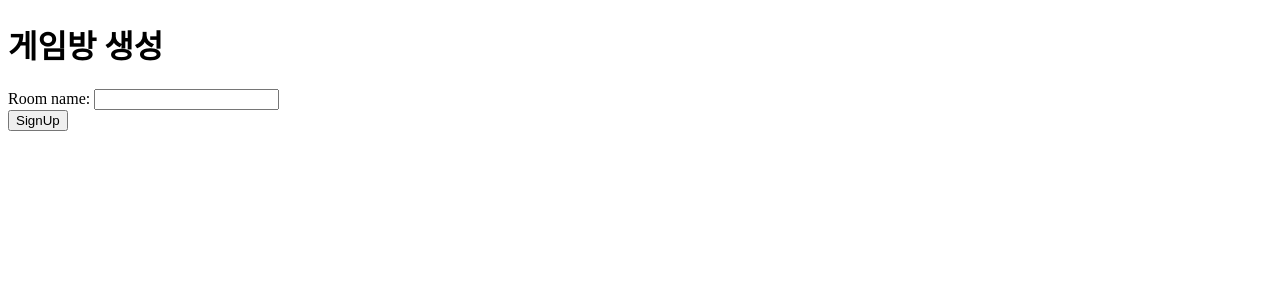
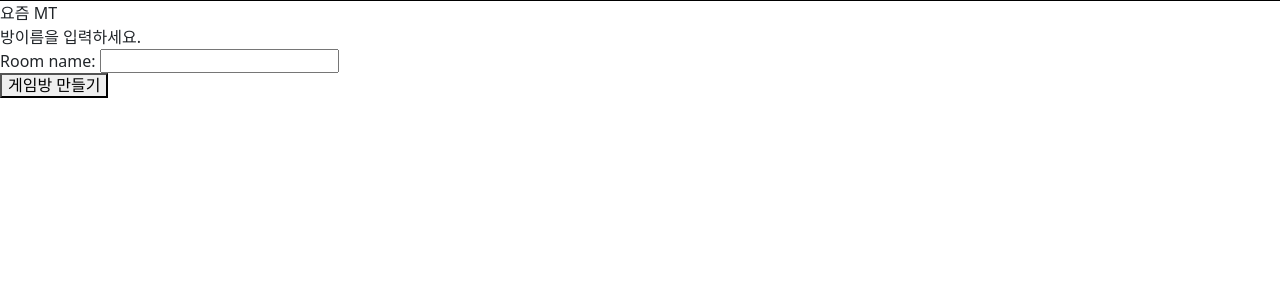
Before and after one commit to Pirogramming-20/YM, a Django app: page /chatting-room/create in a window 1280 px wide. Shown: the top 300 px of the page. Run offline with Django 5.2, Linux system fonts and the light colour scheme; some libraries are stand-ins or nearby versions; some web fonts are replaced.

Commit message:
[design] : chatting room create page

```diff
--- a/server/templates/chattings/create.html
+++ b/server/templates/chattings/create.html
@@ -1,15 +1,27 @@
-<!DOCTYPE html>
-<html lang="en">
-  <head>
-    <meta charset="UTF-8" />
-    <meta name="viewport" content="width=device-width, initial-scale=1.0" />
-    <title>Document</title>
-  </head>
-  <body>
-    <form method="POST" action="" class="signup-block">
-      <h1>게임방 생성</h1>
-      {% csrf_token %} {{room }}
-      <input type="submit" value="SignUp" class="btn-neon sbmit-btn" />
-    </form>
-  </body>
-</html>
+
+{% extends 'base.html' %}
+{% load static %}
+{%block head%}
+{% endblock %}
+
+{%block content%}
+<div class="main-container">
+  <div class="title">
+    <span class="text1">요즘</span>
+    <span class="text2">MT</span>
+  </div>
+  <div class="sub-title text3">방이름을 입력하세요.</div>
+  <form method="POST" action="" >
+    {% csrf_token %}
+    {% for field in room %}
+          <div class="form-row">
+              {{ field.label_tag }}
+              {{ field }}
+          </div>
+      {% endfor %}
+    <button class="main-btn text3">게임방 만들기</button>
+    {% comment %} <input type="submit" value="SignUp" class="main-btn text3" /> {% endcomment %}
+  </form>
+</div>
+
+{%endblock%}
```
